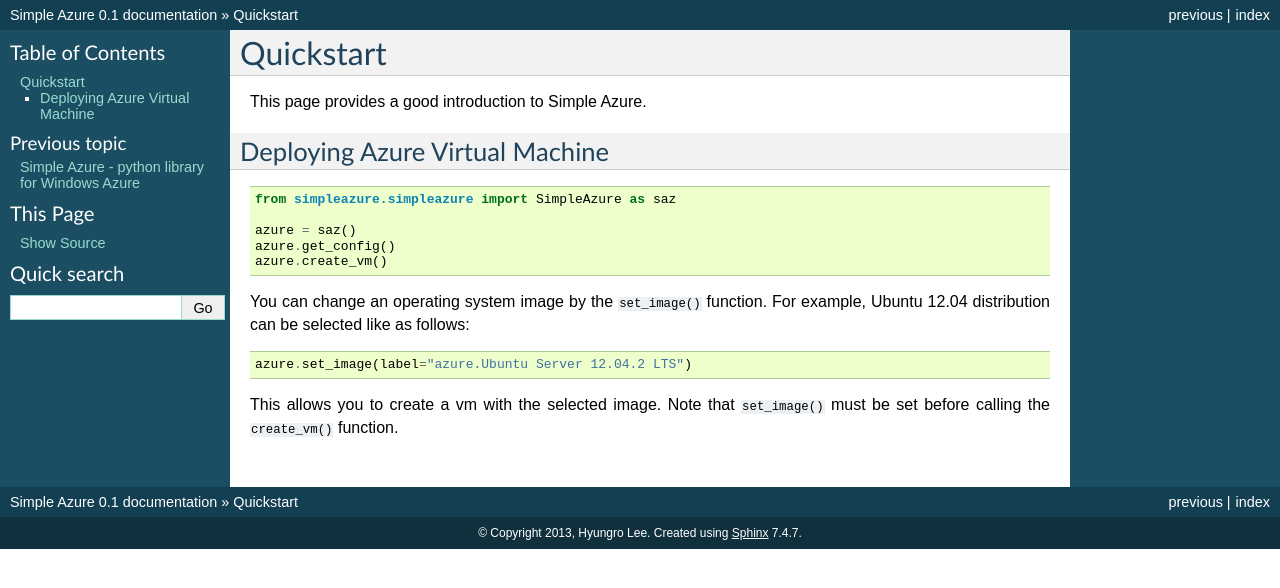
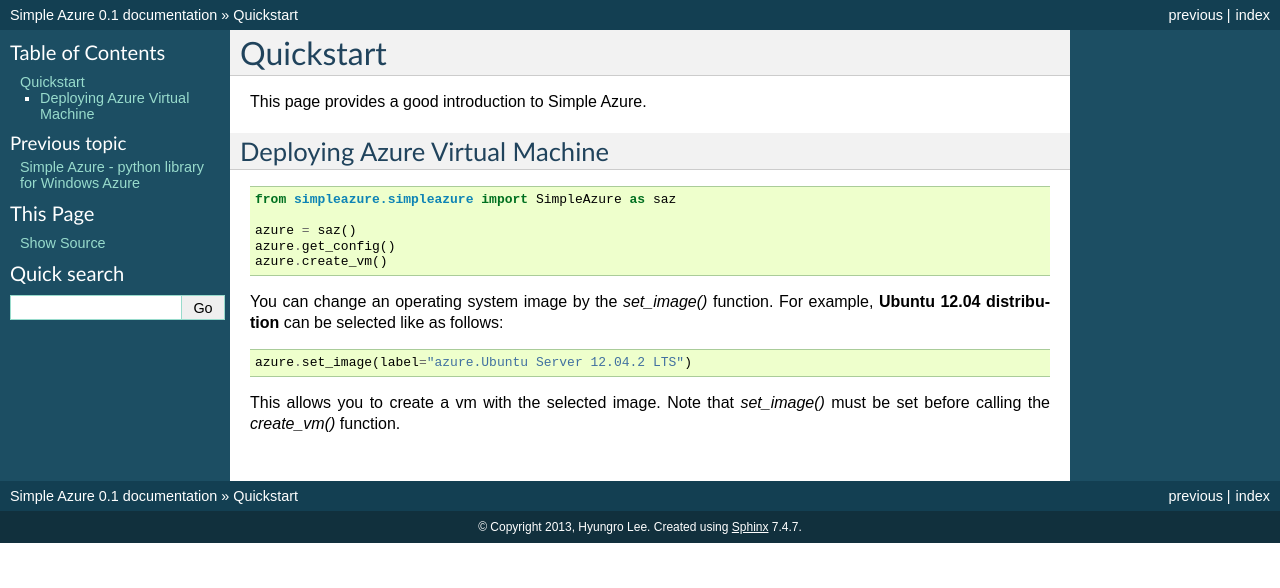
Before and after one commit to lee212/simpleazure, a Sphinx documentation site: the page built from docs/quickstart.rst, in a window 1280 px wide. Shown: the top 588 px of the page. Built offline with Sphinx 7.4.7, drawn with Linux system fonts in a browser that asks for light colours.

```diff
--- a/docs/quickstart.rst
+++ b/docs/quickstart.rst
@@ -14,10 +14,10 @@ Deploying Azure Virtual Machine
    azure.get_config()
    azure.create_vm()
 
-You can change an operating system image by the ``set_image()`` function. For example, Ubuntu 12.04 distribution can be selected like as follows:
+You can change an operating system image by the *set_image()* function. For example, **Ubuntu 12.04 distribution** can be selected like as follows:
 
 .. code-block:: python
 
    azure.set_image(label="azure.Ubuntu Server 12.04.2 LTS")
 
-This allows you to create a vm with the selected image. Note that ``set_image()`` must be set before calling the ``create_vm()`` function.
+This allows you to create a vm with the selected image. Note that *set_image()* must be set before calling the *create_vm()* function.
```
